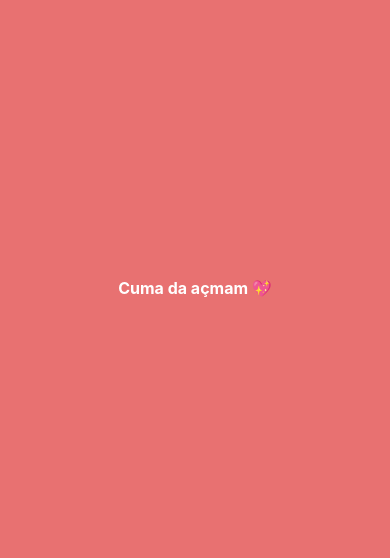
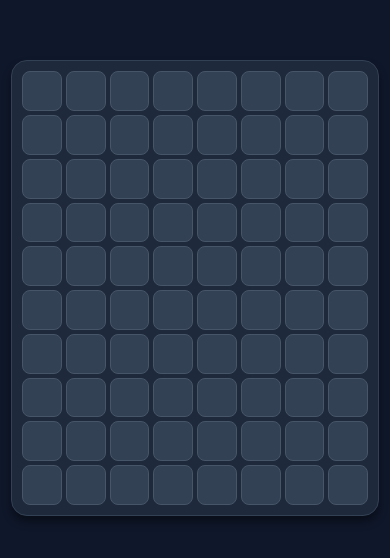
Before and after one commit to OsmanYLCN/NumSumTetris, a React Native app: screen / in a window 390 px wide. Shown: the part 134-692 px from the top of the page. Built offline with nearby package versions, Linux system fonts and the light colour scheme.

Commit message:
Grid olusturuldu

```diff
--- a/App.tsx
+++ b/App.tsx
@@ -1,25 +1,64 @@
-import { StatusBar } from 'expo-status-bar';
-import { StyleSheet, Text, View } from 'react-native';
+import React, { useState } from 'react';
+import { StyleSheet, View, SafeAreaView, Dimensions } from 'react-native';
+import { initializeGrid } from './src/logic/GridManager';
+import { GRID_SIZE } from './src/constants/GameConfig';
+
+const { width } = Dimensions.get('window');
+const CELL_SIZE = (width - 40) / GRID_SIZE.COLUMNS; // Ekran genişliğine göre kare boyutu
 
 export default function App() {
+  // Senin yazdığın matrisi state olarak tutuyoruz
+  const [grid] = useState(initializeGrid());
+
   return (
-    <View style={styles.container}>
-      <Text style={styles.text}>Cuma da açmam 💖</Text>
-      <StatusBar style="auto" />
-    </View>
+    <SafeAreaView style={styles.container}>
+      <View style={styles.gridBoard}>
+        {grid.map((row, rowIndex) => (
+          <View key={`row-${rowIndex}`} style={styles.row}>
+            {row.map((_, colIndex) => (
+              <View
+                key={`cell-${rowIndex}-${colIndex}`}
+                style={styles.cell}
+              />
+            ))}
+          </View>
+        ))}
+      </View>
+    </SafeAreaView>
   );
 }
 
 const styles = StyleSheet.create({
   container: {
     flex: 1,
-    backgroundColor: '#e87171ff',
+    backgroundColor: '#0F172A', // Derin lacivert/siyah (Arka Plan)
     alignItems: 'center',
     justifyContent: 'center',
   },
-  text: {
-    fontSize: 16,
-    color: '#fff',
-    fontWeight: 'bold',
+  gridBoard: {
+    padding: 8,
+    backgroundColor: '#1E293B', // Yumuşak yüzey grisi (Oyun Alanı)
+    borderRadius: 16,
+    borderWidth: 1,
+    borderColor: '#334155',
+    // Android için gölge
+    elevation: 10,
+    // iOS için gölge
+    shadowColor: '#000',
+    shadowOffset: { width: 0, height: 6 },
+    shadowOpacity: 0.4,
+    shadowRadius: 8,
+  },
+  row: {
+    flexDirection: 'row',
+  },
+  cell: {
+    width: CELL_SIZE - 4,
+    height: CELL_SIZE - 4,
+    backgroundColor: '#334155', // Boş hücre içi (Hafif parlayan gri)
+    margin: 2,
+    borderRadius: 8,
+    borderWidth: 1,
+    borderColor: '#475569', // Hücre kenarlığı (Belirgin çizgiler)
   },
 });
--- /dev/null
+++ b/src/constants/GameConfig.ts
@@ -0,0 +1,4 @@
+export const GRID_SIZE = {
+  COLUMNS: 8, // [cite: 13, 88]
+  ROWS: 10,    // [cite: 14, 88]
+};
--- /dev/null
+++ b/src/logic/GridManager.ts
@@ -0,0 +1,17 @@
+import { GRID_SIZE } from '../constants/GameConfig';
+import { GameGrid } from '../types';
+
+
+export const initializeGrid = (): GameGrid => {
+  const grid: GameGrid = [];
+
+  for (let r = 0; r < GRID_SIZE.ROWS; r++) {
+    const row = [];
+    for (let c = 0; c < GRID_SIZE.COLUMNS; c++) {
+      row.push(null); // Başlangıçta her yer boş
+    }
+    grid.push(row);
+  }
+
+  return grid;
+};
--- /dev/null
+++ b/src/types/index.ts
@@ -0,0 +1,9 @@
+export interface Block {
+  id: string;        // Her bloğun benzersiz kimliği
+  value: number;     // 1-9 arası sayı değeri
+  color: string;     // Sayıya atanmış sabit renk
+  isSelected: boolean; // Seçilip seçilmediği bilgisi
+}
+
+// 8 sütun x 10 satırlık matris tipi
+export type GameGrid = (Block | null)[][];
```
Also changed, not shown: src/logic/FallingLogic.ts (added).
